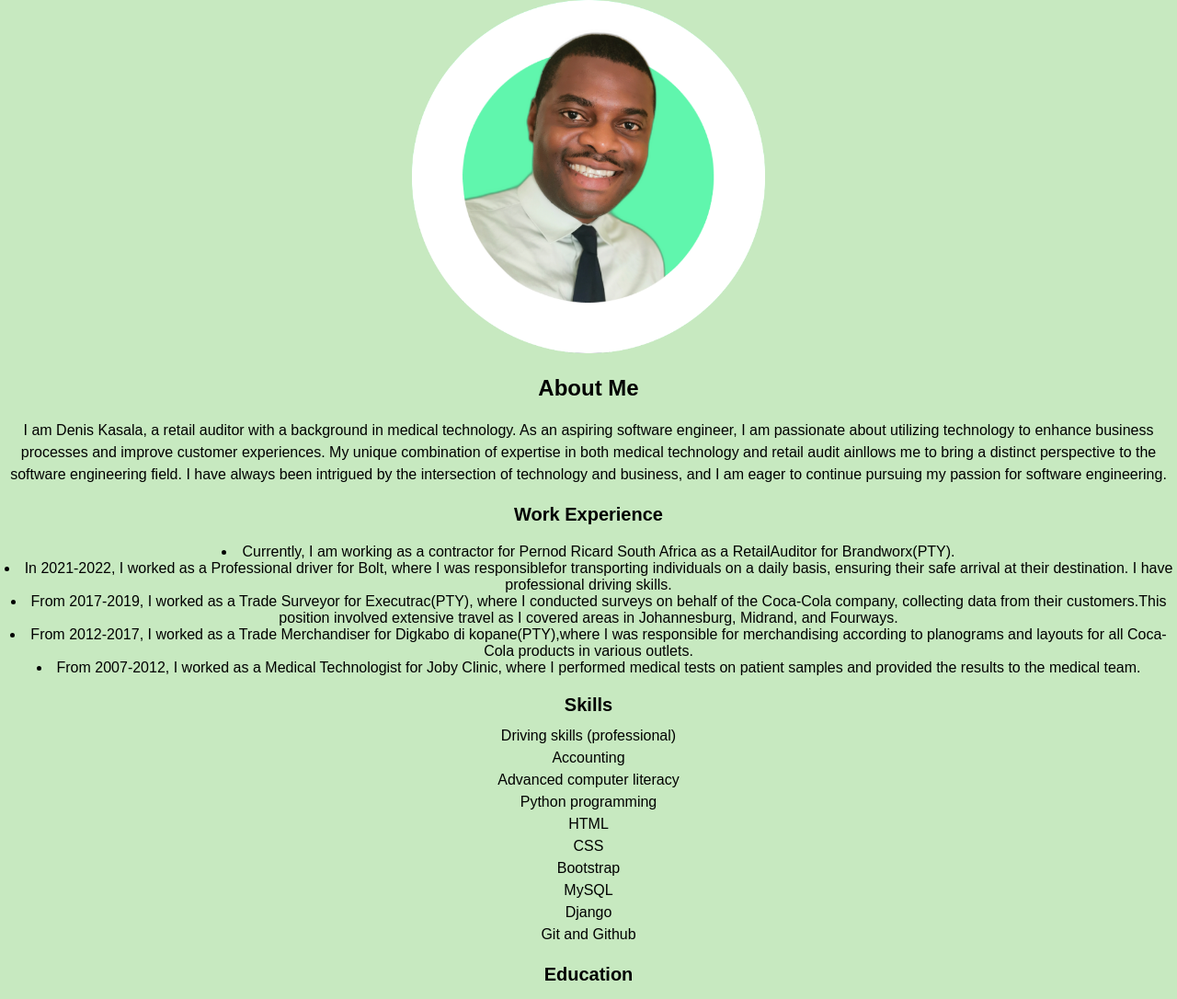
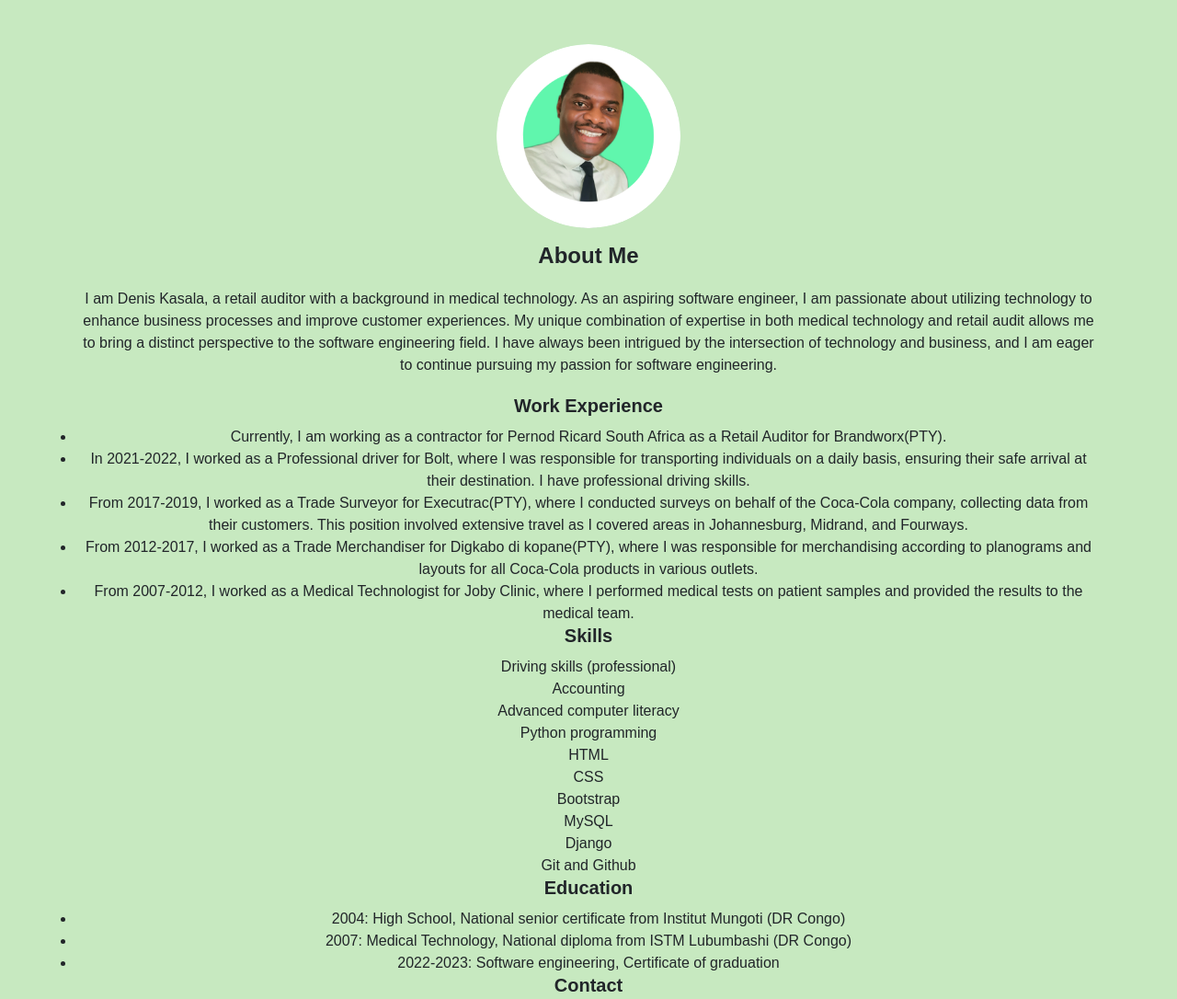
Before and after one commit to TDKasala/MyCV, a plain HTML site: page index.html in a window 1280 px wide. Shown: the top 1086 px of the page at 92% size. Drawn offline with nearby package versions, Linux system fonts and the light colour scheme.

Commit message:
Update index.html

```diff
--- a/index.html
+++ b/index.html
@@ -1,89 +1,70 @@
-
 <!DOCTYPE html>
 <html>
-
 <head>
     <meta charset="UTF-8">
-        <title>Welcome to my webpage</title>
+    <title>My CV</title>
+    <!-- Add Bootstrap CSS link -->
+    <link rel="stylesheet" href="https://cdn.jsdelivr.net/npm/bootstrap/dist/css/bootstrap.min.css">
+    <!-- Add your custom CSS -->
     <link rel="stylesheet" type="text/css" href="style.css">
-
-
 </head>
-
 <body>
+    <div class="container mt-5">
+        <div class="text-center">
             <!-- Image of Denis Kasala -->
-        <img src="denis.png" alt="Image of Denis">
-
+            <img src="denis.png" alt="Image of Denis" class="img-fluid rounded-circle mb-3" style="width: 200px; height: 200px;">
             <h1>About Me</h1>
+        </div>
 
         <p>
             I am Denis Kasala, a retail auditor with a background in medical technology.
             As an aspiring software engineer, I am passionate about utilizing technology to
             enhance business processes and improve customer experiences. My unique combination
-            of expertise in both medical technology and retail audit ainllows me to bring a
+            of expertise in both medical technology and retail audit allows me to bring a
             distinct perspective to the software engineering field. I have always been
             intrigued by the intersection of technology and business, and I am eager to
             continue pursuing my passion for software engineering.
         </p>
 
         <h2>Work Experience</h2>
+        <ul>
+            <li>Currently, I am working as a contractor for Pernod Ricard South Africa as a Retail Auditor for Brandworx(PTY).</li>
+            <li>In 2021-2022, I worked as a Professional driver for Bolt, where I was responsible for transporting individuals on a daily basis, ensuring their safe arrival at their destination. I have professional driving skills.</li>
+            <li>From 2017-2019, I worked as a Trade Surveyor for Executrac(PTY), where I conducted surveys on behalf of the Coca-Cola company, collecting data from their customers. This position involved extensive travel as I covered areas in Johannesburg, Midrand, and Fourways.</li>
+            <li>From 2012-2017, I worked as a Trade Merchandiser for Digkabo di kopane(PTY), where I was responsible for merchandising according to planograms and layouts for all Coca-Cola products in various outlets.</li>
+            <li>From 2007-2012, I worked as a Medical Technologist for Joby Clinic, where I performed medical tests on patient samples and provided the results to the medical team.</li>
+        </ul>
 
-        <p>
+        <!-- Skills -->
+        <h2>Skills</h2>
+        <ul class="list-unstyled">
+            <li>Driving skills (professional)</li>
+            <li>Accounting</li>
+            <li>Advanced computer literacy</li>
+            <li>Python programming</li>
+            <li>HTML</li>
+            <li>CSS</li>
+            <li>Bootstrap</li>
+            <li>MySQL</li>
+            <li>Django</li>
+            <li>Git and Github</li>
+        </ul>
 
-                <!-- Current work experience -->
-            <li>Currently, I am working as a contractor for Pernod Ricard South Africa as a RetailAuditor for Brandworx(PTY).<br></li>
-
-                <!-- Work experience from 2021-2022 -->
-            <li>In 2021-2022, I worked as a Professional driver for Bolt, where I was responsiblefor transporting individuals on a
-            daily basis, ensuring their safe arrival at their destination. I have professional driving skills.<br></li>
-
-                <!-- Work experience from 2017-2019 -->
-            <li>From 2017-2019, I worked as a Trade Surveyor for Executrac(PTY), where I conducted surveys on behalf of the Coca-Cola company,
-            collecting data from their customers.This position involved extensive travel as I covered areas in Johannesburg, Midrand, and Fourways.<br></li>
-
-                <!-- Work experience from 2012-2017 -->
-            <li>From 2012-2017, I worked as a Trade Merchandiser for Digkabo di kopane(PTY),where I was responsible for merchandising according to planograms and layouts
-            for all Coca-Cola products in various outlets.<br></li>
-
-                <!-- Work experience from 2007-2012 -->
-            <li>From 2007-2012, I worked as a Medical Technologist for Joby Clinic, where I performed medical tests on patient samples and provided the results to the medical team.<br></li>
-
-
-        </p>
-        <!--Skills-->
-        <h2>Skills</h2>
-
-        <p>
-            Driving skills (professional)<br>
-            Accounting<br>
-            Advanced computer literacy<br>
-            Python programming<br>
-            HTML<br>
-            CSS<br>
-            Bootstrap<br>
-            MySQL<br>
-            Django<br>
-            Git and Github<br>
-        </p>
-
-        <!--Education-->
+        <!-- Education -->
         <h2>Education</h2>
-
-        <p>
+        <ul>
             <li>2004: High School, National senior certificate from Institut Mungoti (DR Congo)</li>
             <li>2007: Medical Technology, National diploma from ISTM Lubumbashi (DR Congo)</li>
             <li>2022-2023: Software engineering, Certificate of graduation</li>
-        </p>
+        </ul>
 
-
-
-        <!--Contact details-->
+        <!-- Contact details -->
         <h2>Contact</h2>
         <p>
             Phone: +27728964904 <br>
             Email: deniskasala17@gmail.com <br>
             You can also find me on <a href="https://www.linkedin.com/in/denis-kasala-353157b0">LinkedIn</a> and <a href="https://github.com/TDKasala">Github</a>.
-
         </p>
+    </div>
 </body>
 </html>
```
Lines whose indentation alone changed are shown as unchanged.
